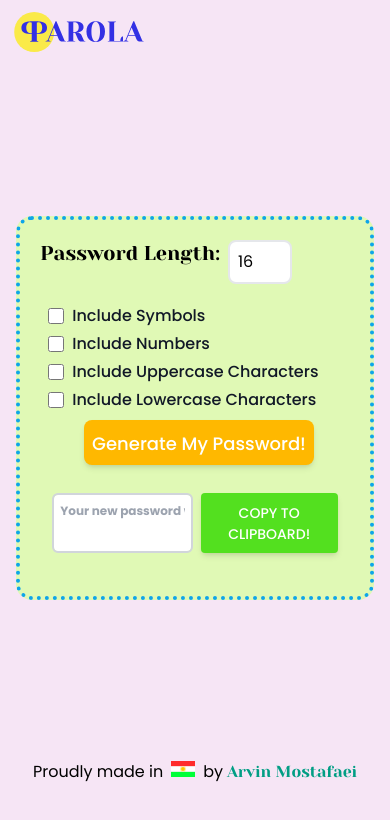
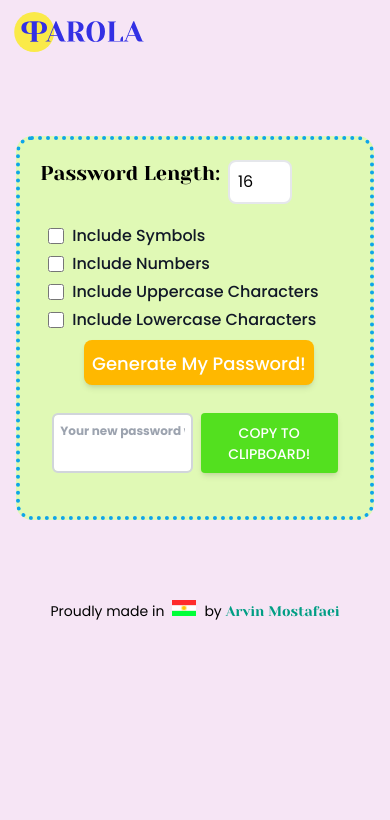
Before and after one commit to arviinmo/palora, a Next.js app: page / in a window 390 px wide. Shown: the top 820 px of the page. Built offline with nearby package versions, Linux system fonts and the light colour scheme.

Commit message:
media query changes

```diff
--- a/pages/index.js
+++ b/pages/index.js
@@ -29,13 +29,13 @@ export default function Home() {
           </a>
         </Link>
       </div>
-      <div className="w-full flex place-items-center flex-col items-center justify-center h-full content-center mt-[10rem]">
+      <div className="w-full flex place-items-center flex-col items-center justify-center h-full content-center ma:mt-[10rem] xs:mt-[5rem]">
         <div className="flex flex-row sl:h-[28rem] rounded-2xl place-items-center lg:w-2/5 md:w-9/12 sm:w-11/12 sm:h-[24rem] p-5 bg-[#E0F9B5] border-dotted border-4 border-sky-500">
           <div className="w-full h-full">
             <PassGen />
           </div>
         </div>
-        <footer className="font-Poppins lg:mt-[14rem] ma:mt-[8rem] xs:mt-[10rem] flex flex-wrap items-center">
+        <footer className="font-Poppins lg:mt-[14rem] ma:mt-[8rem] xs:mt-[5rem] xs:text-sm sl:text-lg flex flex-wrap items-center">
           Proudly made in
           <Link href="#">
             <a className="pl-1 pr-1" target="_blank">
```
